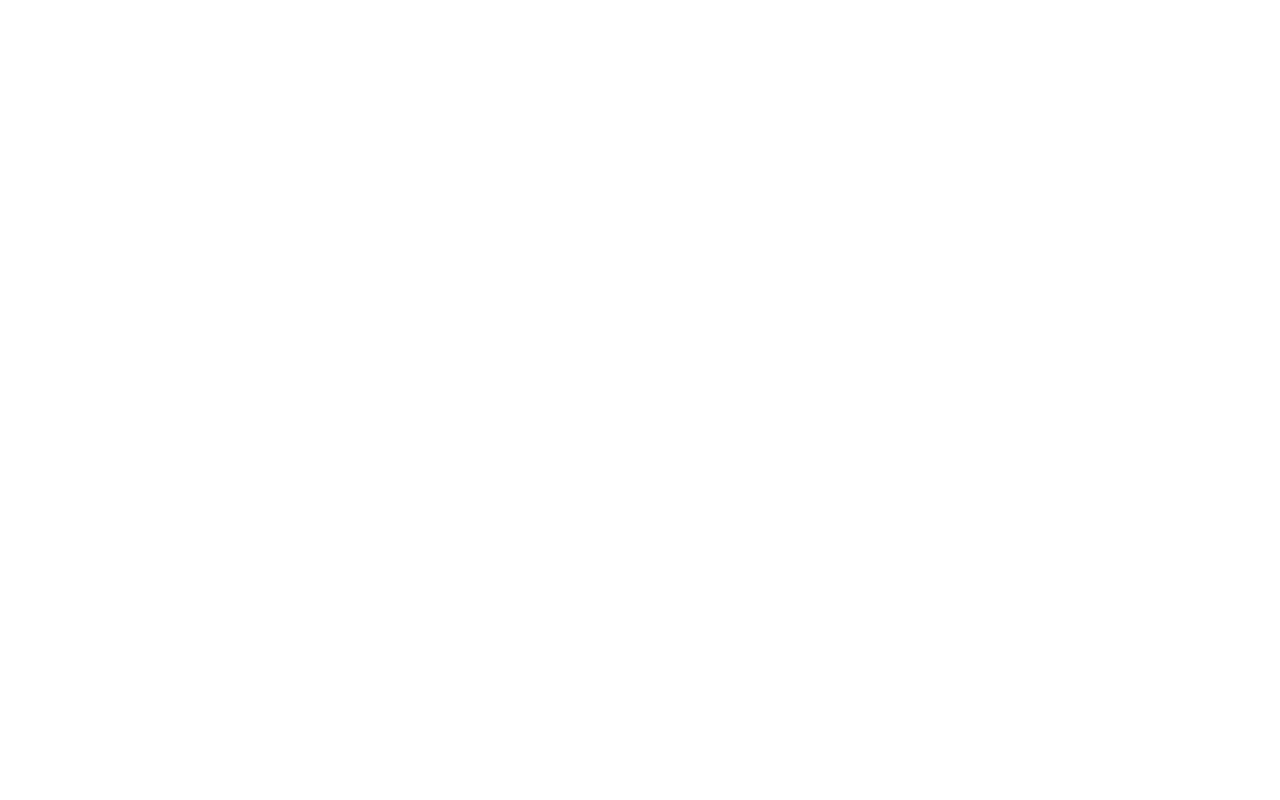
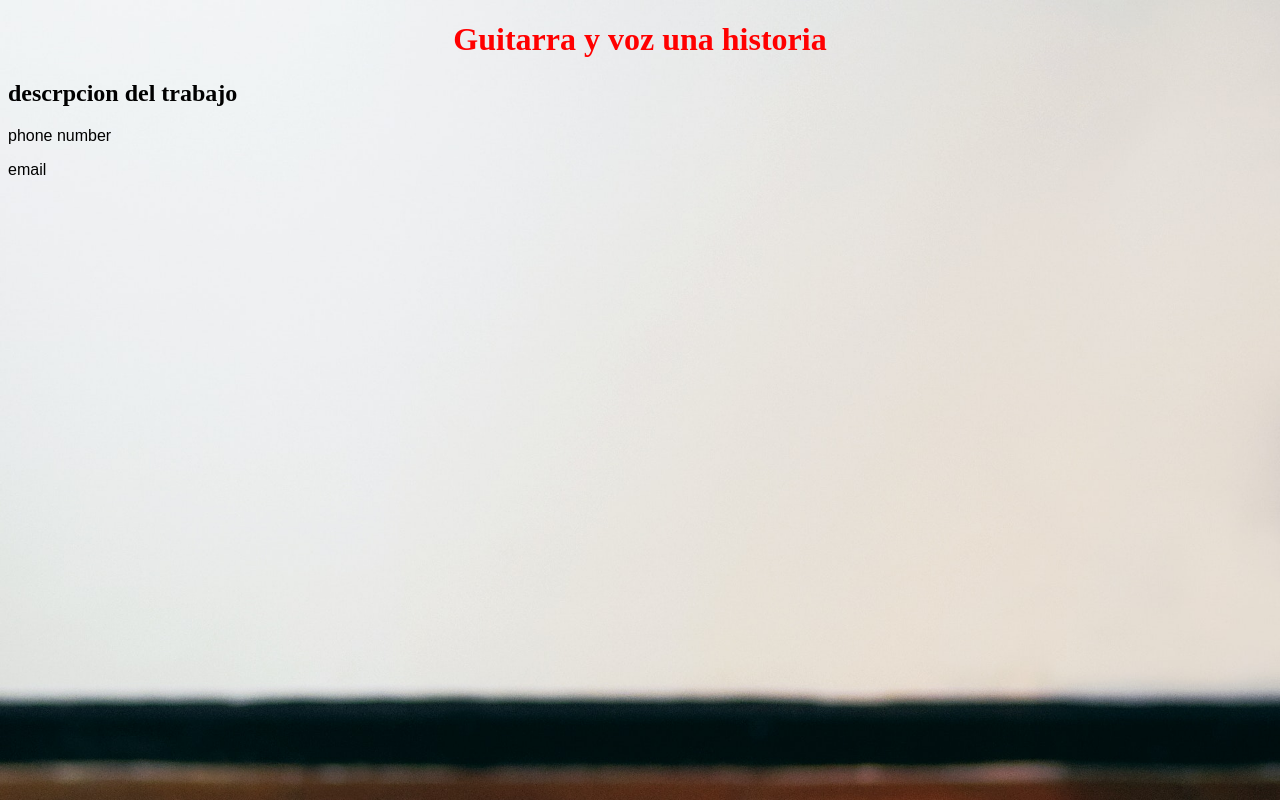
Before and after one commit to humteterier/GUITARRA-Y-VOZ-UNA-HISTORIA, a plain HTML site: page index.html in a window 1280 px wide. Drawn offline with Linux system fonts and the light colour scheme.

Commit message:
added a background, and added text

```diff
--- a/index.html
+++ b/index.html
@@ -24,6 +24,19 @@
 	p{
 		font-family: arial;
 	}
+	  body {
+	background-image: url(/images/pexels-gustavo-borges-1995803.jpg);
+		  background-size: cover;
+
+}
+
   </style>
 </head>
-<body></body>
+<body>
+<h1>Guitarra y voz una historia</h1>
+<h2>descrpcion del trabajo</h2>
+<p>phone number</p>
+<p>email</p>
+</body>
+
+</html>
```
Also changed, not shown: images/pexels-gustavo-borges-1995803.jpg (added), 2 other files.
